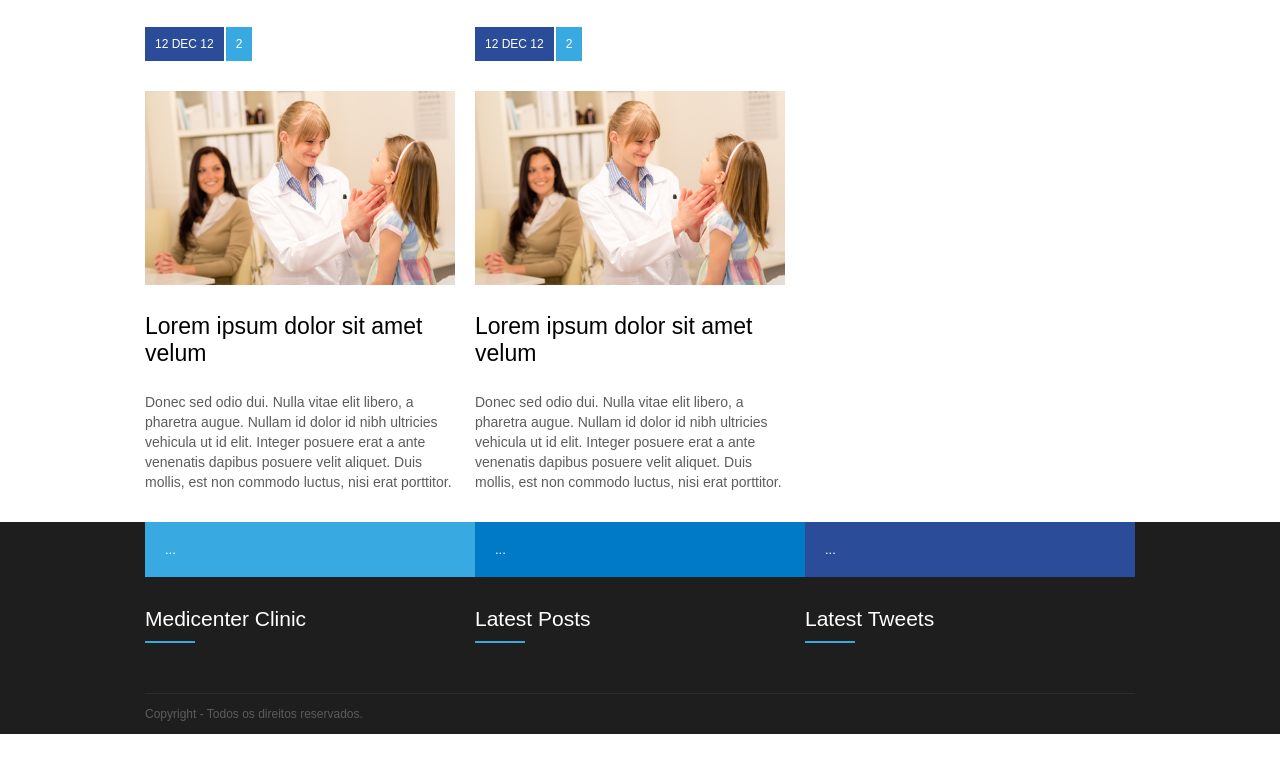
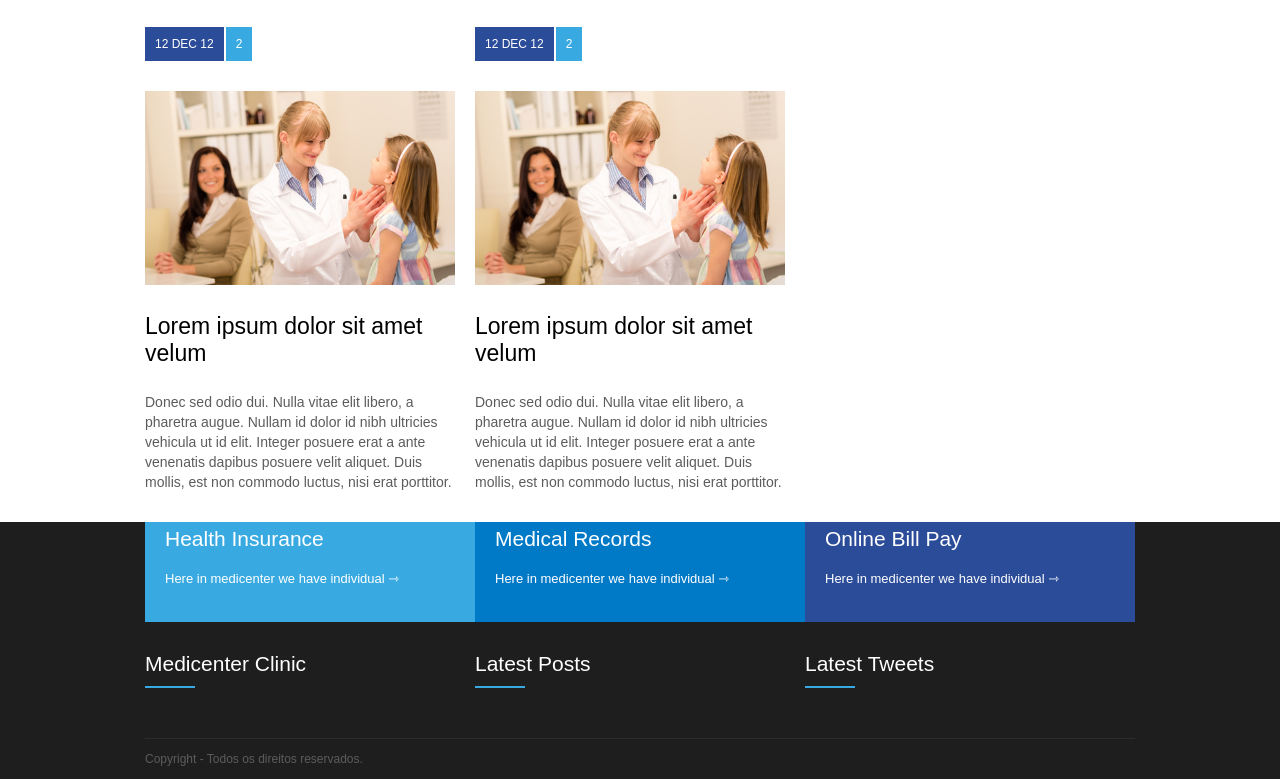
Before and after one commit to thaisalmeida29/site-medicenter, a plain HTML site: page index.html in a window 1280 px wide. Shown: the part 1324-2103 px from the top of the page. Before the commit the page ends 2058 px from the top, so only its background shows below. Drawn offline with Linux system fonts and the light colour scheme.

Commit message:
Footer menu pronto

```diff
--- a/assets/css/template.css
+++ b/assets/css/template.css
@@ -258,17 +258,27 @@ footer {
 }
 .footer_menu {
     display: flex;
+    align-items: center;
+
+
 
 
 }
 .fm_1, .fm_2, .fm_3 {
     flex: 1;
     color: #FFFFFF;
+    font-size: 21px;
+    padding: 5px;
+
+    width: 370px;
+    height: 90px;
+
 
 }
 
 .fm_1 {
     background-color: #39aae1;
+
 }
 .fm_2 {
     background-color: #0079c7 ;
@@ -279,8 +289,11 @@ footer {
 .footer_menu a {
     display: block;
     text-decoration: none;
-    padding: 20px;
+    padding: 0px 15px 5px 15px;
     color: #FFFFFF;
+    background-position: right center;
+    padding-right: 17px;
+
 }
 .footer_area {
     display: flex;
@@ -305,3 +318,15 @@ footer .widget_title_text {
     font-size: 12px;
     margin-top: 30px;
 }
+
+
+.desc {
+    font-size: 13px;
+    margin-top: 20px;
+    margin-bottom: 20px;
+    font-weight: inherit;
+}
+.fm_1p, .fm_1h, .fm_1l {
+    margin-bottom: 10px;
+    margin-left: 15px;
+}
--- a/index.html
+++ b/index.html
@@ -219,24 +219,25 @@
        <div class="container FlexCollum">
            <div class="footer_menu">
                <div class="fm_1">
-                   <a href="">
-                       ...
-                   </a>
-
+                  <div class="fm_1p">Health Insurance</div>
+                  <a href="#" class="desc">Here in medicenter we have individual ⇾</a>
                </div>
                <div class="fm_2">
-                <a href="">
-                    ...
-                </a>
+                <div class="fm_1h">Medical Records</div>
+                <a href="#" class="desc">Here in medicenter we have individual ⇾</a>
+             </div>
 
-               </div>
+
                <div class="fm_3">
-                <a href="">
-                    ...
-                </a>
+                <div class="fm_1l">Online Bill Pay</div>
+                <a href="#" class="desc">Here in medicenter we have individual ⇾</a>
 
                </div>
            </div>
+
+
+
+
            <div class="footer_area">
                <div class="footer_areaitem">
                 <div class="widget">
```
